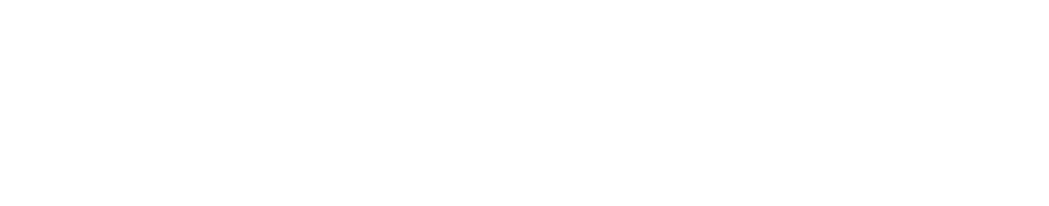
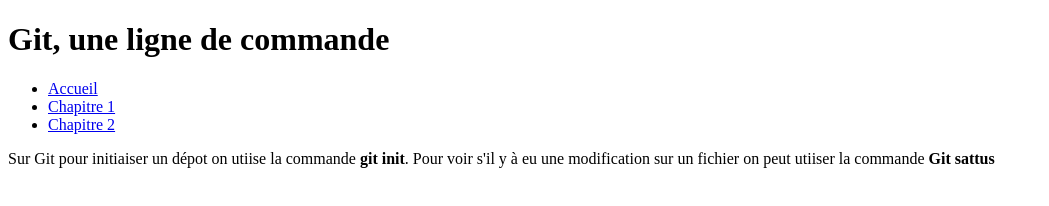
Before and after one commit to GermanBurdin1/site-sur-le-git, a plain HTML site: page public/chapitre1.html in a window 1280 px wide. Shown: the whole page, without its empty margins (0-1049 px from the left). Drawn offline with Linux system fonts and the light colour scheme.

Commit message:
ébauche du chapitre 1

```diff
--- a/public/chapitre1.html
+++ b/public/chapitre1.html
@@ -3,9 +3,26 @@
 <head>
     <meta charset="UTF-8">
     <meta name="viewport" content="width=device-width, initial-scale=1.0">
-    <title>Chapitre 1 : Initiaiser un dépot Git en local</title>
+    <title>Chapitre 1 du cours sur Git</title>
 </head>
 <body>
-
+    <header class="container">
+        <h1>Git, une ligne de commande</h1>
+        <nav class="navbar container">
+            <ul>
+                <li><a href="index.html" target="_blank" title="Accueil">Accueil</a></li>
+                <li><a href="#chapitre1" title="Chapitre 1">Chapitre 1</a></li>
+                <li><a href="chapitre2.html" target="_blank" title="Chapitre 2">Chapitre 2 </a></li>
+            </ul>
+        </nav>
+    </header>
+ <main>
+    <section>
+        <p>
+            Sur Git pour initiaiser un dépot on utiise la commande <strong>git init</strong>.
+            Pour voir s'il y à eu une modification sur un fichier on peut utiiser la commande <strong>Git sattus</strong>
+        </p>
+    </section>
+ </main>
 </body>
 </html>
```
